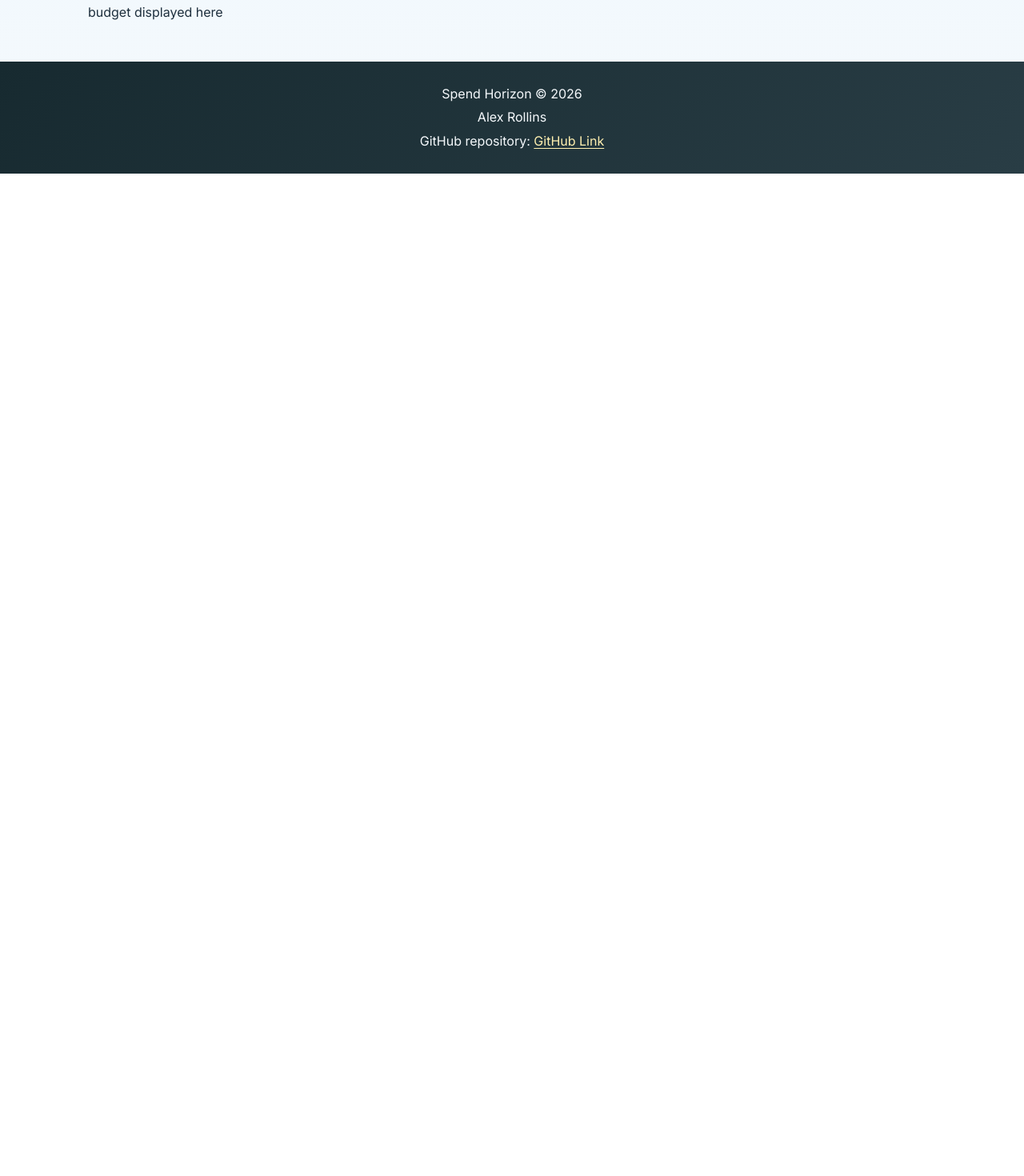
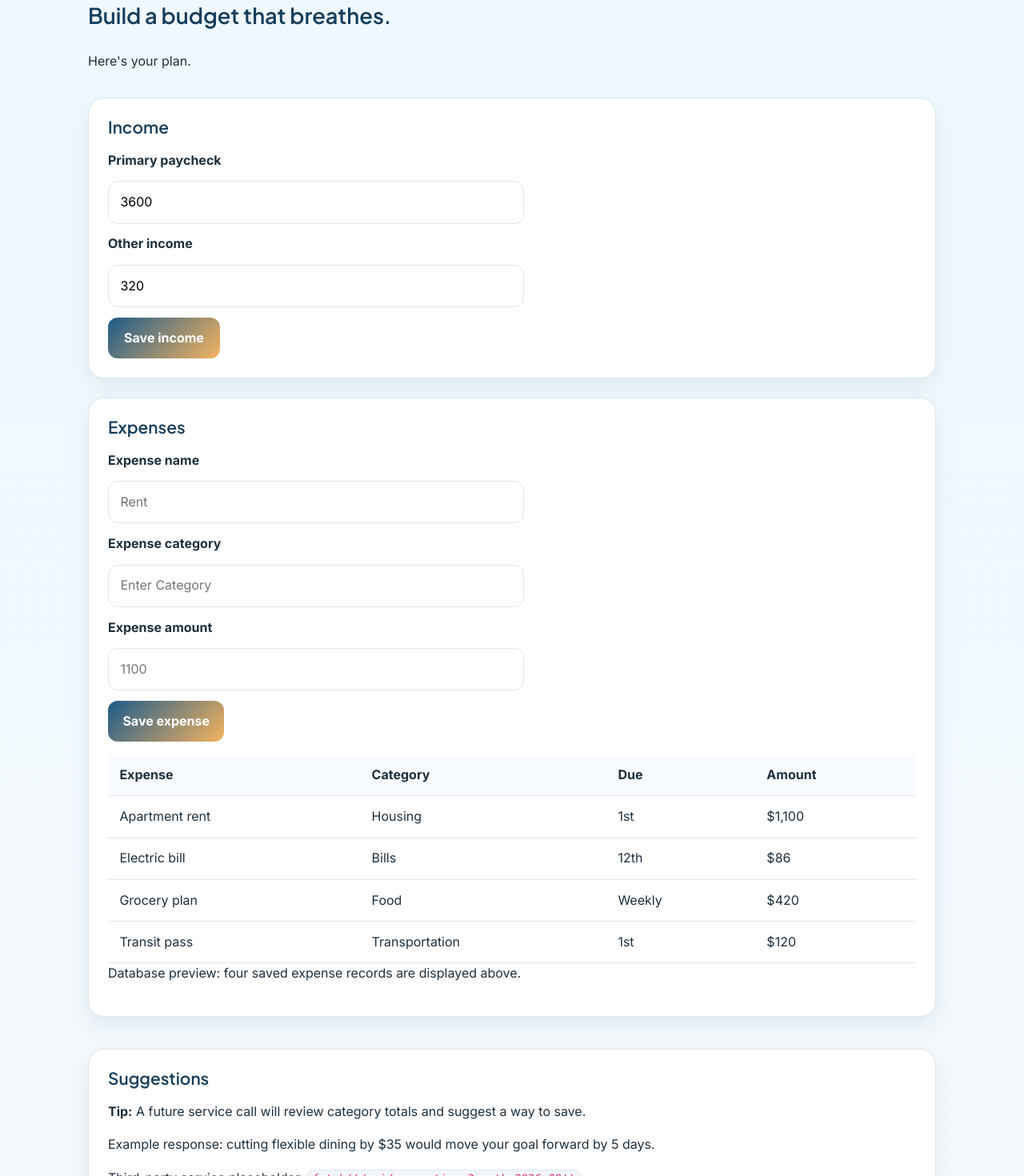
Before and after one commit to alexrollins2003-commits/2026startup, a React (Vite) app: page /budget in a window 1280 px wide. Shown: the part 440-1910 px from the top of the page at 80% size. Before the commit the page ends 800 px from the top, so only its background shows below. Built offline with nearby package versions, Linux system fonts and the light colour scheme.

Commit message:
Added html to budget.jsx

```diff
--- a/index.html
+++ b/index.html
@@ -2,11 +2,10 @@
 <html lang="en">
   <head>
     <meta charset="utf-8" />
-    <link rel="icon" href="/favicon.ico" />
     <meta name="viewport" content="width=device-width, initial-scale=1" />
     <meta name="theme-color" content="#000000" />
 
-    <title>Simon React</title>
+    <title>Spend Horizon</title>
   </head>
   <body>
     <noscript>You need to enable JavaScript to run this app.</noscript>
--- a/src/budget/budget.jsx
+++ b/src/budget/budget.jsx
@@ -2,8 +2,60 @@ import React from 'react';
 
 export function Budget() {
   return (
-    <main>
-      <div>budget displayed here</div>
+    <main class="page-shell d-grid gap-3">
+      <h2>Build a budget that breathes.</h2>
+      <p>Here's your plan.</p>
+
+      <div class="budget-layout">
+        <section>
+          <h2>Income</h2>
+          <form action="#" method="post">
+            <label for="paycheck">Primary paycheck</label>
+            <input id="paycheck" name="paycheck" type="number" value="3600" />
+            <label for="other-income">Other income</label>
+            <input id="other-income" name="other-income" type="number" value="320" />
+            <button type="submit">Save income</button>
+          </form>
+        </section>
+
+        <section>
+          <h2>Expenses</h2>
+          <form action="#" method="post">
+            <label for="expense-name">Expense name</label>
+            <input id="expense-name" name="expense-name" type="text" placeholder="Rent" />
+            <label for="expense-category">Expense category</label>
+            <input id="expense-category" name="expense-category" type="text" list="category-options" placeholder="Enter Category" />
+            <datalist id="category-options">
+              <option value="Housing"></option>
+              <option value="Food"></option>
+              <option value="Bills"></option>
+              <option value="Transportation"></option>
+              <option value="Entertainment"></option>
+            </datalist>
+            <label for="expense-amount">Expense amount</label>
+            <input id="expense-amount" name="expense-amount" type="number" min="0" step="0.01" placeholder="1100" />
+            <button type="submit">Save expense</button>
+          </form>
+          <table>
+            <thead><tr><th scope="col">Expense</th><th scope="col">Category</th><th scope="col">Due</th><th scope="col">Amount</th></tr></thead>
+            <tbody>
+              <tr><td>Apartment rent</td><td>Housing</td><td>1st</td><td>$1,100</td></tr>
+              <tr><td>Electric bill</td><td>Bills</td><td>12th</td><td>$86</td></tr>
+              <tr><td>Grocery plan</td><td>Food</td><td>Weekly</td><td>$420</td></tr>
+              <tr><td>Transit pass</td><td>Transportation</td><td>1st</td><td>$120</td></tr>
+            </tbody>
+          </table>
+          {/* <!-- Database data placeholder: saved expense rows will be loaded from the database. --> */}
+          <p>Database preview: four saved expense records are displayed above.</p>
+        </section>
+      </div>
+
+      <section class="suggestion-box">
+        <h2>Suggestions</h2>
+        <p><strong>Tip:</strong> A future service call will review category totals and suggest a way to save.</p>
+        <p>Example response: cutting flexible dining by $35 would move your goal forward by 5 days.</p>
+        <p>Third-party service placeholder: <code>fetch('/api/suggestions?month=2026-09')</code></p>
+      </section>
     </main>
   );
 }
```
Also changed, not shown: 1 other file (tests, documents, lock files or other folders).
